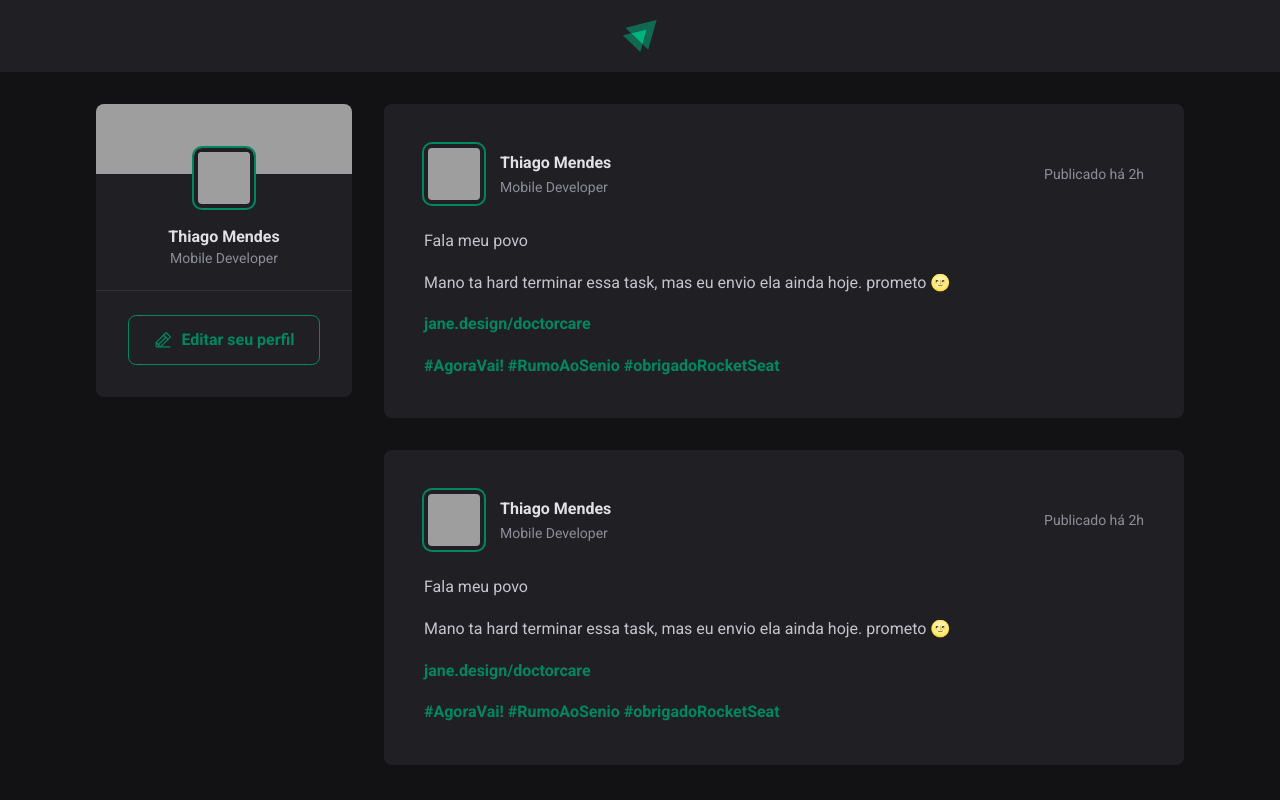
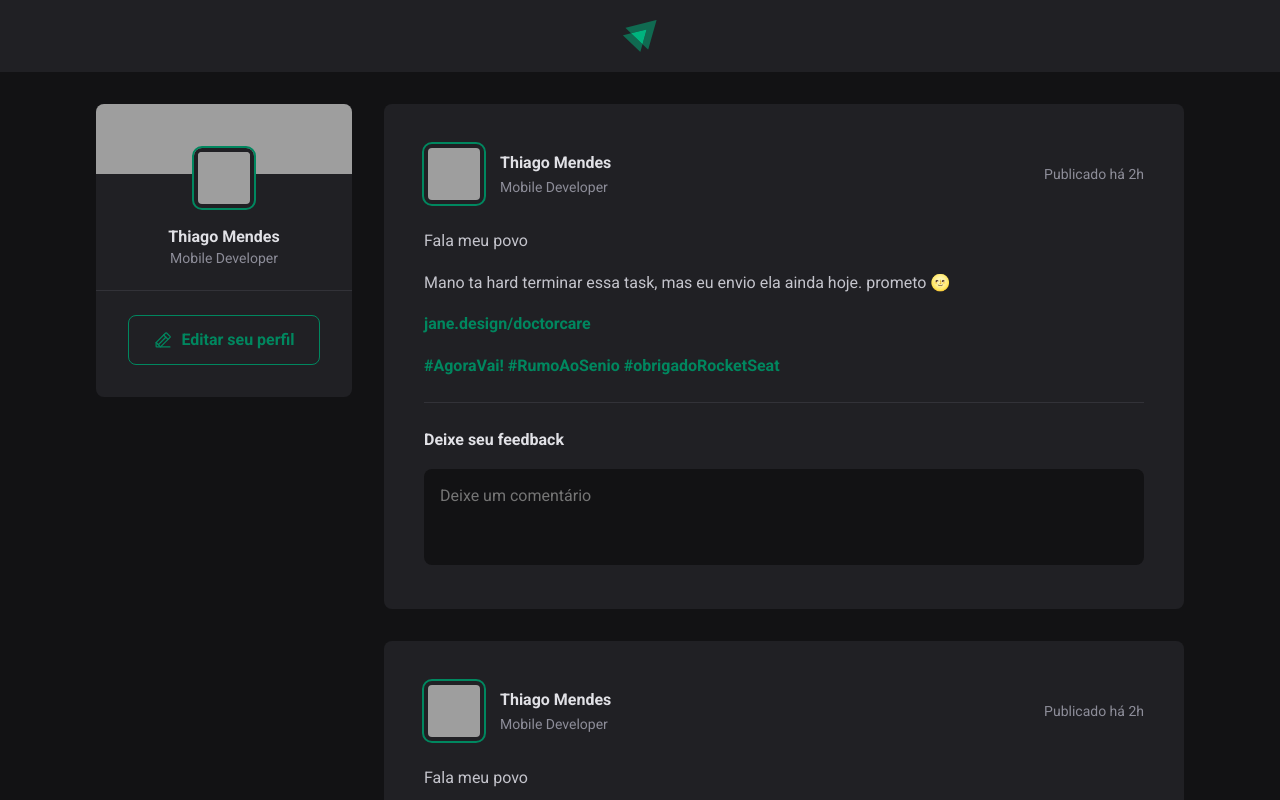
Before and after one commit to ThiagoZellMendes/FeedMania-React, a React (Vite) app: page / in a window 1280 px wide. Shown: the top 800 px of the page. Built offline with nearby package versions, Linux system fonts and the light colour scheme; grey boxes are pictures that could not be loaded.

Commit message:
Feat: ImplementedFormOfComment

```diff
--- a/src/components/Post.jsx
+++ b/src/components/Post.jsx
@@ -21,14 +21,27 @@ export function Post() {
 
       <div className={styles.content}>
         <p>Fala meu povo</p>
-        <p>Mano ta hard terminar essa task, mas eu envio ela ainda hoje. prometo 🌝</p>
-        <p><a href="">jane.design/doctorcare</a></p>
         <p>
-          <a href="">#AgoraVai!</a> {' '}
-          <a href="">#RumoAoSenio</a> {' '}
-          <a href="">#obrigadoRocketSeat</a> {' '}
+          Mano ta hard terminar essa task, mas eu envio ela ainda hoje. prometo
+          🌝
+        </p>
+        <p>
+          <a href="">jane.design/doctorcare</a>
+        </p>
+        <p>
+          <a href="">#AgoraVai!</a> <a href="">#RumoAoSenio</a>{" "}
+          <a href="">#obrigadoRocketSeat</a>{" "}
         </p>
       </div>
+
+      <form className={styles.commentForm}>
+        <strong>Deixe seu feedback</strong>
+        <textarea placeholder="Deixe um comentário" />
+
+        <footer>
+          <button type="submit">Publicar</button>
+        </footer>
+      </form>
     </article>
   );
 }
--- a/src/components/Post.module.css
+++ b/src/components/Post.module.css
@@ -65,3 +65,57 @@
   color: var(--gray-400);
   line-height: 1.6;
 }
+
+.commentForm {
+  width: 100%;
+  margin-top: 1.5rem;
+  padding-top: 1.5rem;
+  border-top: 1px solid var(--gray-600);
+  }
+
+  .commentForm > strong {
+    line-height: 1.6;
+    color: var(--gray-100);
+  }
+
+  .commentForm textarea {
+    width: 100%;
+    background:  var(--gray-900);
+    border: 0;
+    resize: none;
+    height: 6rem;
+    padding: 1rem;
+    border-radius: 8px;
+    color: var(--gray-100);
+    line-height: 1.4;
+    margin-top: 1rem;
+  }
+
+  .commentForm footer {
+    visibility: hidden;
+    max-height: 0;
+  }
+
+  .commentForm:focus-within footer {
+    visibility: visible;
+    max-height: none;
+  }
+
+
+
+  .commentForm button[type=submit] {
+    padding: 1rem 1.5rem;
+    margin-top: 1rem;
+    border-radius: 8px;
+    border: 0;
+    background: var(--green-500);
+    color: var(--white);
+    font-weight: bold;
+    cursor: pointer;
+
+    transition: background-color 0.1s;
+  }
+
+  .commentForm button[type=submit]:hover {
+    background: var(--green-300);
+  }
```
